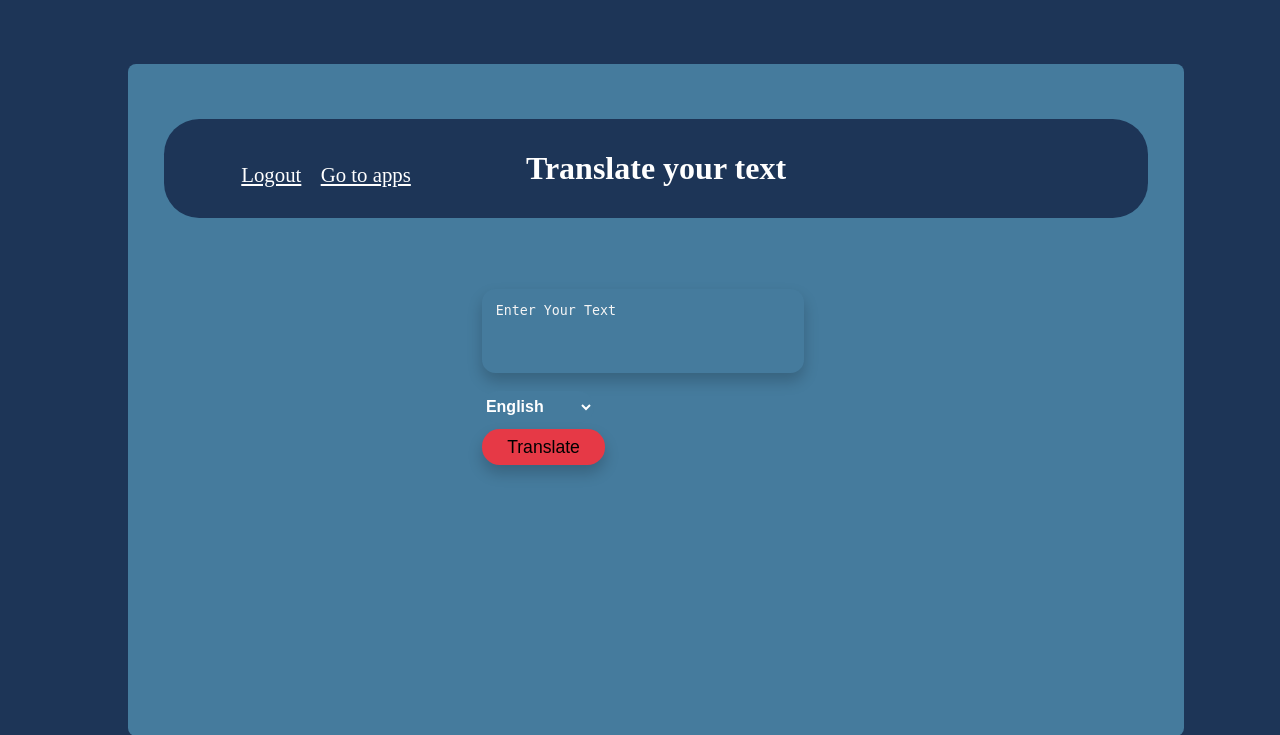
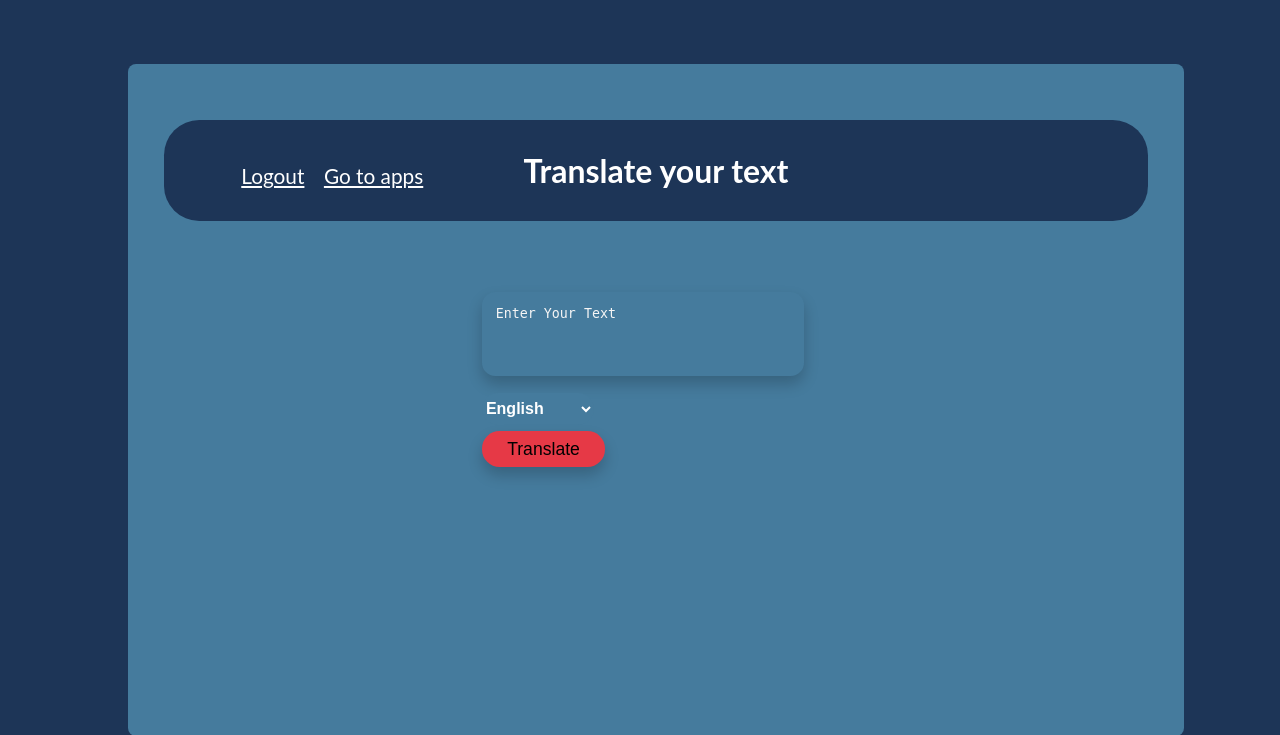
Before and after one commit to galkowskim/students_helper, a Django app: page /translator/ in a window 1280 px wide. Shown: the top 735 px of the page. Run offline with Django 4.2, Linux system fonts and the light colour scheme.

Commit message:
update font - translation app

```diff
--- a/translator/static/translator/style.css
+++ b/translator/static/translator/style.css
@@ -1,5 +1,6 @@
 body {
     background-color: #1d3557;
+    font-family: 'Lato', sans-serif;
 }
 
 .container {
```
